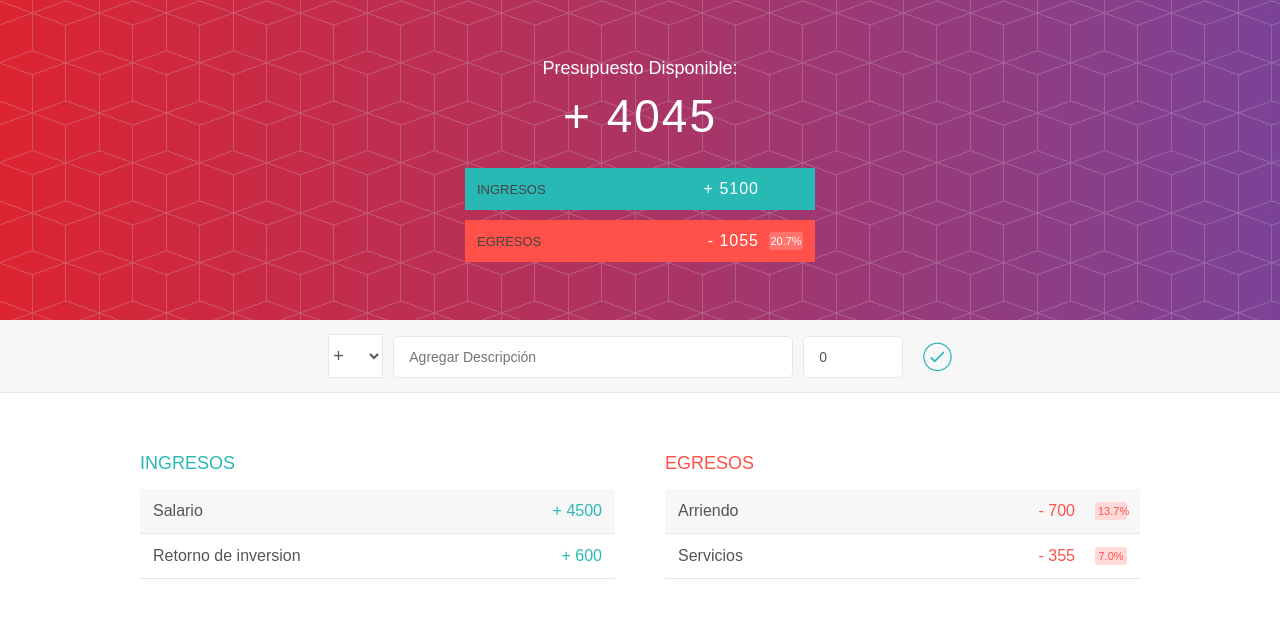
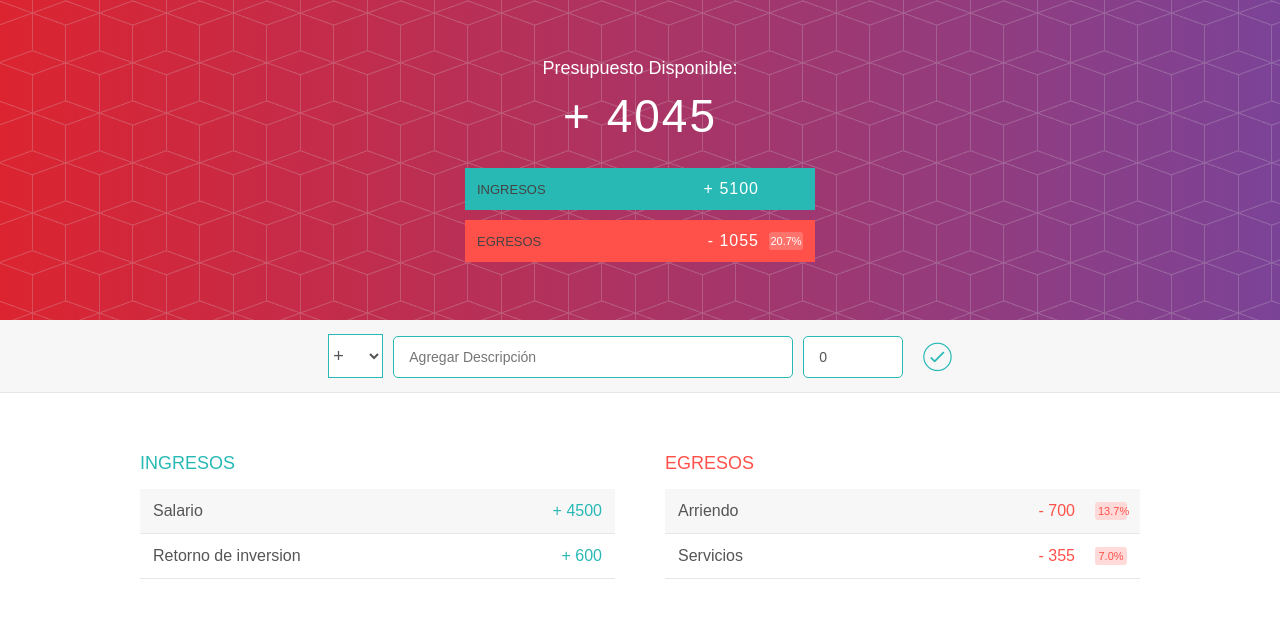
Before and after one commit to jfbarahonag/budget-app, an Angular app: page / in a window 1280 px wide. Shown: the top 618 px of the page. Built offline with nearby package versions, Linux system fonts and the light colour scheme.

Commit message:
CSS styles and classes were added and called dynamically using ngClass

```diff
--- a/src/app/form/form.component.html
+++ b/src/app/form/form.component.html
@@ -1,7 +1,16 @@
 <form>
   <div class="agregar">
     <div class="agregar_contenedor">
-      <select class="agregar_tipo" name="add_type" [(ngModel)]="selectedValue">
+      <select
+        (change)="changeType($event)"
+        class="agregar_tipo"
+        name="add_type"
+        [(ngModel)]="selectedValue"
+        [ngClass]="{
+          agregar_ingreso: isIncome,
+          agregar_egreso: !isIncome,
+        }"
+      >
         <option value="ing" selected>+</option>
         <option value="egr">-</option>
       </select>
@@ -11,9 +20,30 @@
         name="add_details"
         placeholder="Agregar Descripción"
         [(ngModel)]="budgetItem.details"
+        [ngClass]="{
+          agregar_ingreso: isIncome,
+          agregar_egreso: !isIncome,
+        }"
       />
-      <input type="number" class="agregar_valor" name="add_value" placeholder="Valor" [(ngModel)]="budgetItem.value" />
-      <button class="agregar_btn" (click)="onAddBudgetItem()">
+      <input
+        type="number"
+        class="agregar_valor"
+        name="add_value"
+        placeholder="Valor"
+        [(ngModel)]="budgetItem.value"
+        [ngClass]="{
+          agregar_ingreso: isIncome,
+          agregar_egreso: !isIncome,
+        }"
+      />
+      <button
+        class="agregar_btn"
+        (click)="onAddBudgetItem()"
+        [ngClass]="{
+          agregar_ingreso_btn: isIncome,
+          agregar_egreso_btn: !isIncome,
+        }"
+      >
         <i class="ion-ios-checkmark-outline"></i>
       </button>
     </div>
--- a/src/app/form/form.component.ts
+++ b/src/app/form/form.component.ts
@@ -9,6 +9,7 @@ import { Component } from '@angular/core';
 export class FormComponent {
   constructor(private budgetService: BudgetService) {}
 
+  isIncome = true;
   selectedValue: 'ing' | 'egr' = 'ing';
   budgetItem: BudgetItem = {
     value: 0,
@@ -27,4 +28,9 @@ export class FormComponent {
     this.budgetItem.details = '';
     this.budgetItem.value = 0;
   }
+
+  changeType(event: Event) {
+    const valueSelected = (event.target as HTMLSelectElement).value;
+    this.isIncome = valueSelected === 'ing' ? true : false;
+  }
 }
--- a/src/styles.css
+++ b/src/styles.css
@@ -155,6 +155,22 @@ body {
   transition: border 0.3s;
 }
 
+.agregar_ingreso {
+  border: 1px solid var(--color-ingreso);
+}
+
+.agregar_egreso {
+  border: 1px solid var(--color-egreso);
+}
+
+.agregar_ingreso_btn {
+  color: var(--color-ingreso);
+}
+
+.agregar_egreso_btn {
+  color: var(--color-egreso);
+}
+
 .agregar_descripcion {
   width: 400px;
 }
@@ -167,7 +183,7 @@ body {
   font-size: 35px;
   background: none;
   border: none;
-  color: var(--color-ingreso);
+  /* color: var(--color-ingreso); */
   cursor: pointer;
   display: inline-block;
   vertical-align: middle;
@@ -183,7 +199,7 @@ body {
 .agregar_descripcion:focus,
 .agregar_valor:focus {
   outline: none;
-  border: 1px solid var(--color-ingreso);
+  /* border: 1px solid var(--color-ingreso); */
 }
 
 .agregar_btn:focus {
```
